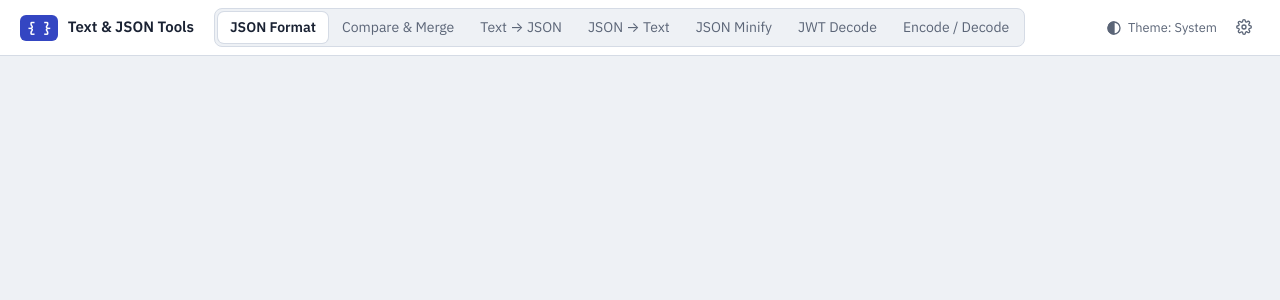
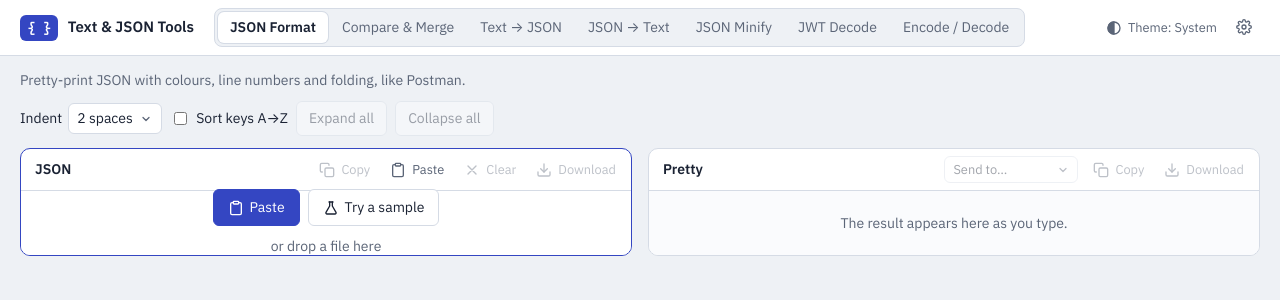
Before and after one commit to vanmanh49/text-json-tools, a React (Vite) app: page / in a window 1280 px wide. Shown: the top 300 px of the page. Built offline with nearby package versions, Linux system fonts and the light colour scheme.

Commit message:
Port JSON Format and the Pretty view

```diff
--- a/src/App.jsx
+++ b/src/App.jsx
@@ -4,13 +4,14 @@ import { textStore } from './textStore.js';
 import { useHashTab } from './useHashTab.js';
 import { IconButton } from './ui/IconButton.jsx';
 import { TextToJson, JsonToText, Minify, Jwt, Encode } from './tools/TransformTool.jsx';
+import FormatTool from './tools/FormatTool.jsx';
 
 const NAV = [
   ['format', 'JSON Format'], ['compare', 'Compare & Merge'], ['text-to-json', 'Text → JSON'],
   ['json-to-text', 'JSON → Text'], ['minify', 'JSON Minify'], ['jwt', 'JWT Decode'], ['encode', 'Encode / Decode'],
 ];
 // Same order as main's index.html.
-const TOOLS = { 'text-to-json': TextToJson, 'json-to-text': JsonToText, minify: Minify, jwt: Jwt, encode: Encode };
+const TOOLS = { format: FormatTool, 'text-to-json': TextToJson, 'json-to-text': JsonToText, minify: Minify, jwt: Jwt, encode: Encode };
 const SECTIONS = ['format', 'text-to-json', 'json-to-text', 'minify', 'jwt', 'encode', 'compare'];
 
 // Theme: System → Light → Dark. The initial value is applied by an inline script in <head>.
--- /dev/null
+++ b/src/tools/FormatTool.jsx
@@ -0,0 +1,114 @@
+import { memo, useCallback, useEffect, useMemo, useState } from 'react';
+import { flushSync } from 'react-dom';
+import Panel from '../ui/Panel.jsx';
+import { useText } from '../textStore.js';
+import { jsonLines, linesText } from '../tools.js';
+
+const NONE = new Set();
+
+// Items are line indexes (leaves) or { i, end, kids } for an object/array spanning lines i..end.
+function tree(lines, i = 0, stop = lines.length) {
+  const out = [];
+  while (i < stop) {
+    const end = lines[i].end;
+    if (end == null) out.push(i++);
+    else { out.push({ i, end, kids: tree(lines, i + 1, end) }); i = end + 1; }
+  }
+  return out;
+}
+
+// Memoised, so a fold toggle re-renders the nodes but not every leaf line.
+const Line = memo(function Line({ l, i, shut, close, onFold }) {
+  const fold = shut !== undefined;
+  const noun = l.kind === '{' ? (l.count === 1 ? 'key' : 'keys') : (l.count === 1 ? 'item' : 'items');
+  return (
+    <div className="line" style={{ '--d': l.depth }}>
+      <span className="ln">{i + 1}</span>
+      {fold
+        ? <button type="button" className="fold" aria-expanded={!shut} aria-label={`Fold line ${i + 1}`} onClick={() => onFold(i)}>{shut ? '▸' : '▾'}</button>
+        : <span className="fold-pad" />}
+      <span className="code">
+        {l.parts.map(([cls, text], k) => <span key={k} className={cls}>{text}</span>)}
+        {fold && <span className="summary"><span className="punc">{'…' + close}</span><span className="hint">{` ${l.count} ${noun}`}</span></span>}
+      </span>
+    </div>
+  );
+});
+
+// shortcut: renders every line into the DOM; fine to tens of thousands of lines, virtualize if users paste far bigger payloads.
+function Rows({ items, lines, collapsed, onFold }) {
+  return items.map(it => {
+    if (typeof it === 'number') return <Line key={it} l={lines[it]} i={it} />;
+    const shut = collapsed.has(it.i);
+    return (
+      <div key={it.i} className={shut ? 'node collapsed' : 'node'} data-i={it.i}>
+        <Line l={lines[it.i]} i={it.i} shut={shut} close={lines[it.end].parts.map(p => p[1]).join('')} onFold={onFold} />
+        <div className="kids"><Rows items={it.kids} lines={lines} collapsed={collapsed} onFold={onFold} /></div>
+        <Line l={lines[it.end]} i={it.end} />
+      </div>
+    );
+  });
+}
+
+// JSON Format: Postman-style pretty view with colours, line numbers and folding.
+export default function FormatTool({ hidden }) {
+  const input = useText('fmt-in');
+  const [src, setSrc] = useState(input);
+  const [indentSel, setIndentSel] = useState('2');
+  const [sort, setSort] = useState(false);
+  const [panelErr, setPanelErr] = useState('');
+  useEffect(() => {
+    setPanelErr('');
+    const t = setTimeout(() => setSrc(input), 150);
+    return () => clearTimeout(t);
+  }, [input]);
+
+  const indent = indentSel === 'tab' ? '\t' : Number(indentSel);
+  // Invalid JSON renders nothing: the input panel's status bar shows the parse error with its line and column.
+  const value = useMemo(() => {
+    const s = src.trim();
+    try { return s ? { v: JSON.parse(s) } : null; } catch { return null; }
+  }, [src]);
+  const lines = useMemo(() => (value ? jsonLines(value.v, indent, sort) : []), [value, indent, sort]);
+  const text = useMemo(() => linesText(lines, indent), [lines, indent]);
+  const items = useMemo(() => tree(lines), [lines]);
+
+  const [collapsed, setCollapsed] = useState(NONE);
+  const [prevLines, setPrevLines] = useState(lines);
+  if (prevLines !== lines) { setPrevLines(lines); setCollapsed(NONE); }
+
+  // flushSync: the search clicks .fold and scrolls to the match straight after, so the DOM must already be open.
+  const onFold = useCallback(i => flushSync(() => setCollapsed(c => {
+    const n = new Set(c);
+    if (!n.delete(i)) n.add(i);
+    return n;
+  })), []);
+  // Keep the root open so the top-level keys stay visible, as Postman does.
+  const nested = useMemo(() => lines.flatMap((l, i) => (l.end != null && l.depth > 0 ? [i] : [])), [lines]);
+
+  return (
+    <section data-tab="format" hidden={hidden}>
+      <p className="desc">Pretty-print JSON with colours, line numbers and folding, like Postman.</p>
+      <div className="toolbar">
+        <label className="inline">Indent
+          <select id="fmt-indent" value={indentSel} onChange={e => setIndentSel(e.target.value)}>
+            <option value="2">2 spaces</option><option value="4">4 spaces</option><option value="tab">Tab</option>
+          </select>
+        </label>
+        <label className="inline"><input type="checkbox" id="fmt-sort" checked={sort} onChange={e => setSort(e.target.checked)} /> Sort keys A→Z</label>
+        <button id="fmt-expand" type="button" disabled={!lines.length} onClick={() => setCollapsed(NONE)}>Expand all</button>
+        <button id="fmt-collapse" type="button" disabled={!nested.length} onClick={() => setCollapsed(new Set(nested))}>Collapse all</button>
+      </div>
+      <div className="io">
+        <Panel id="fmt-in" label="JSON" ext="json" tab="format" className="in" onErr={setPanelErr} />
+        <Panel id="fmt-out" label="Pretty" labelId="fmt-out-label" ext="json" tab="format" value={text}>
+          <div id="fmt-out" className="pretty" role="region" aria-labelledby="fmt-out-label" tabIndex={0}
+            style={{ '--indent': (indent === '\t' ? 4 : indent) + 'ch' }}>
+            <Rows items={items} lines={lines} collapsed={collapsed} onFold={onFold} />
+          </div>
+        </Panel>
+      </div>
+      <p className="err" role="alert">{panelErr}</p>
+    </section>
+  );
+}
```
Also changed, not shown: 1 other file (tests, documents, lock files or other folders).
